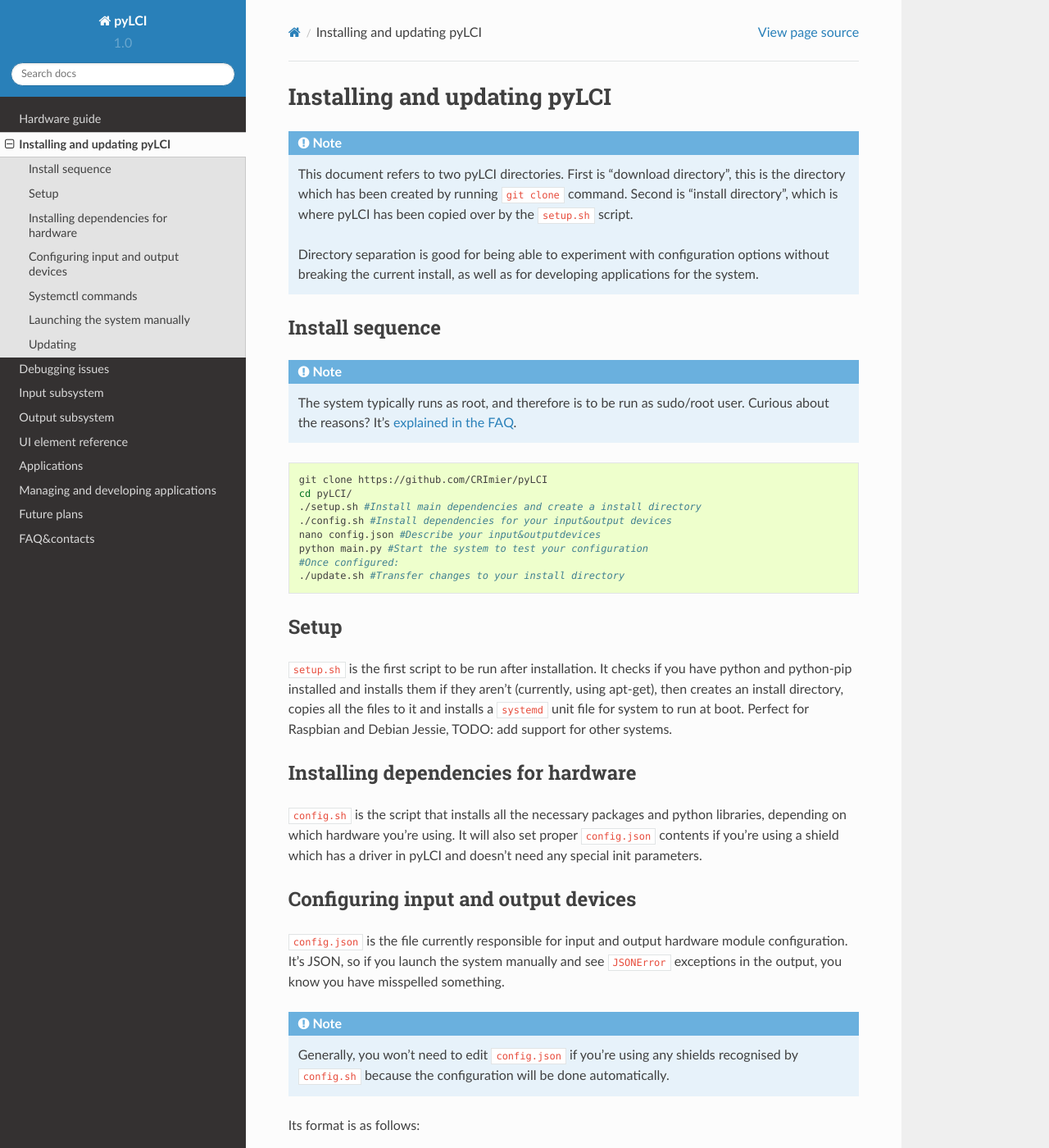
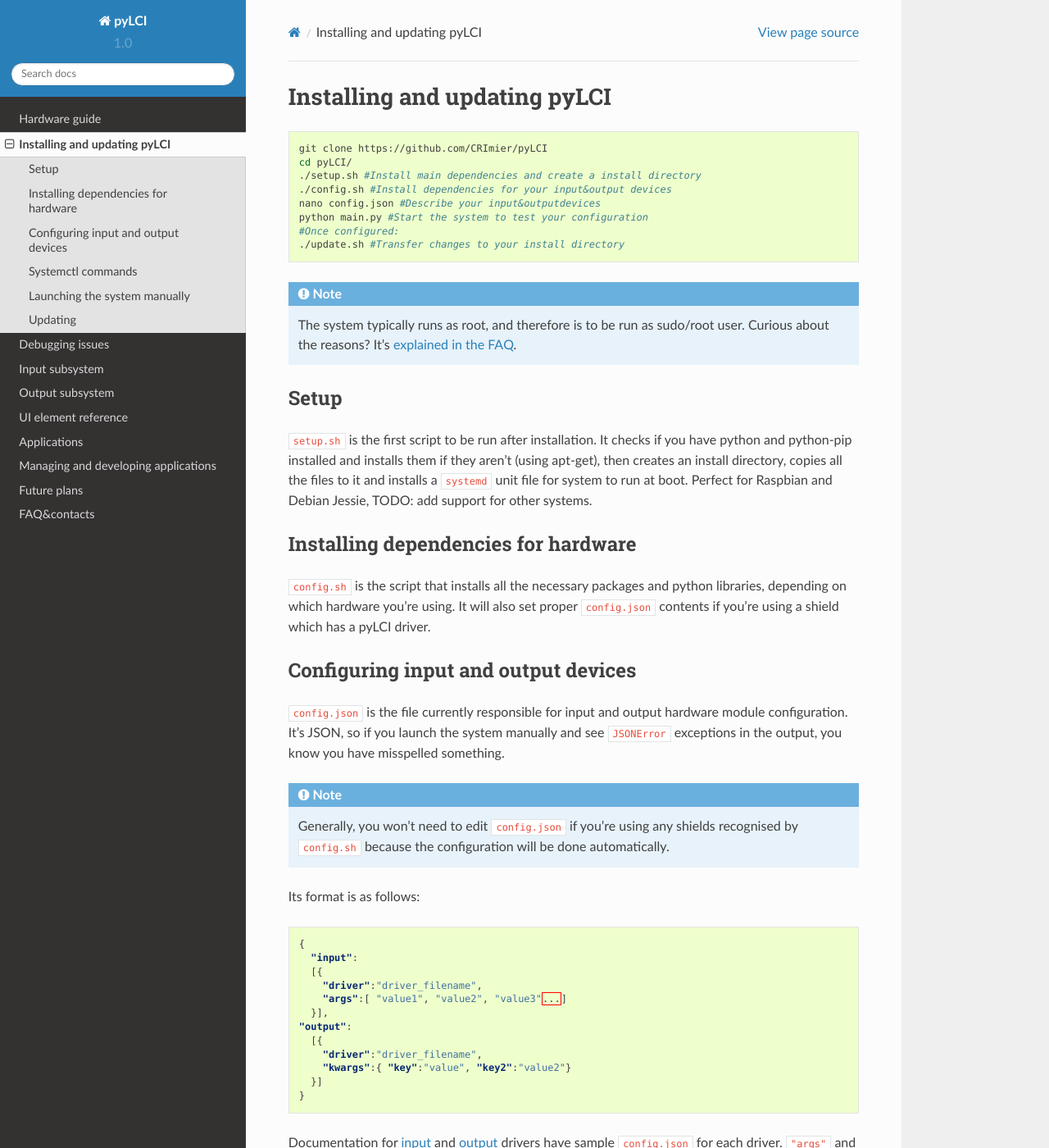
Before and after one commit to CRImier/pyLCI, a Sphinx documentation site: the page built from docs/setup.rst, in a window 1280 px wide and 1400 px high. Shown: the whole window at 82% size. Built offline with Sphinx 7.4.7 and the Read the Docs theme 2.0.0, drawn with Linux system fonts in a browser that asks for light colours; some of the changed lines change nothing that is shown; some of the changed text lies outside the part shown.

Commit message:
Setup clarifications

```diff
--- a/docs/setup.rst
+++ b/docs/setup.rst
@@ -1,17 +1,6 @@
 #############################
 Installing and updating pyLCI
 #############################
-
-.. note::
-   This document refers to two pyLCI directories. First is "download directory", this is the directory which has been created by running ``git clone`` command. Second is "install directory", which is where pyLCI has been copied over by the ``setup.sh`` script.
-
-   Directory separation is good for being able to experiment with configuration options without breaking the current install, as well as for developing applications for the system.
-
-
-Install sequence
-================
-
-.. note:: The system typically runs as root, and therefore is to be run as sudo/root user. Curious about the reasons? It's :doc:`explained in the FAQ <faq_contact>`.
 
 .. code-block:: bash
 
@@ -24,15 +13,17 @@
     #Once configured:
     ./update.sh #Transfer changes to your install directory
 
+.. note:: The system typically runs as root, and therefore is to be run as sudo/root user. Curious about the reasons? It's :doc:`explained in the FAQ <faq_contact>`.
+
 Setup
 =====
 
-``setup.sh`` is the first script to be run after installation. It checks if you have python and python-pip installed and installs them if they aren't (currently, using apt-get), then creates an install directory, copies all the files to it and installs a ``systemd`` unit file for system to run at boot. Perfect for Raspbian and Debian Jessie, TODO: add support for other systems.
+``setup.sh`` is the first script to be run after installation. It checks if you have python and python-pip installed and installs them if they aren't (using apt-get), then creates an install directory, copies all the files to it and installs a ``systemd`` unit file for system to run at boot. Perfect for Raspbian and Debian Jessie, TODO: add support for other systems.
 
 Installing dependencies for hardware
 ====================================
 
-``config.sh`` is the script that installs all the necessary packages and python libraries, depending on which hardware you're using. It will also set proper ``config.json`` contents if you're using a shield which has a driver in pyLCI and doesn't need any special init parameters.
+``config.sh`` is the script that installs all the necessary packages and python libraries, depending on which hardware you're using. It will also set proper ``config.json`` contents if you're using a shield which has a pyLCI driver.
 
 Configuring input and output devices
 ====================================
@@ -58,13 +49,19 @@
      }]
    }
 
-Documentation for :doc:`input <input>` and :doc:`output <output>` drivers have sample ``config.json`` for each driver. ``"args"`` and ``"kwargs"`` get passed directly to drivers' ``__init__`` method, so you can refer to that to see if there are additional attributes available for your application.
+Documentation for :doc:`input <input>` and :doc:`output <output>` drivers have sample ``config.json`` for each driver. ``"args"`` and ``"kwargs"`` get passed directly to drivers' ``__init__`` method, so you can refer to that to see if there are any options you could tweak.
 
 Systemctl commands
 ==================
 
 * ``systemctl start pylci.service``
 * ``systemctl stop pylci.service``
+
+
+.. note::
+   This document refers to two pyLCI directories. First is "download directory", this is the directory which has been created by running ``git clone`` command. Second is "install directory", which is where pyLCI has been copied over by the ``setup.sh`` script.
+
+   Directory separation is good for being able to experiment with configuration options without breaking the current install, as well as for developing applications for the system while not cluttering your install version.
 
 
 Launching the system manually
@@ -74,7 +71,7 @@
 
 .. tip:: If system refuses to shut down (happens due to input subsystem threads not finishing sometimes), feel free to find its PID using ``ps ax|grep "python main.py"`` and do a ``kill -KILL $PID`` on it.
 
-After you're done configuring/developing on the system, you can use ``update.sh``:
+After you're done configuring/developing on the system, you can use ``update.sh`` to transfer your changes to the install directory.
 
 Updating
 ========
@@ -82,8 +79,3 @@
 ``update.sh`` is for updating your pyLCI install, pulling new commits from GitHub and copying all the new files from download directory to the install directory. This is useful to make your installed system up-to-date if there have been new commits or if you made some changes and want to transfer them to pyLCI install directory.
 
 .. note:: ``update.sh`` automatically pulls all the GitHub commits - just comment the corresponding line out if you don't want it. Also, it runs ``systemctl start pylci.service``.
-
-
-* :ref:`genindex`
-* :ref:`modindex`
-* :ref:`search`
```
